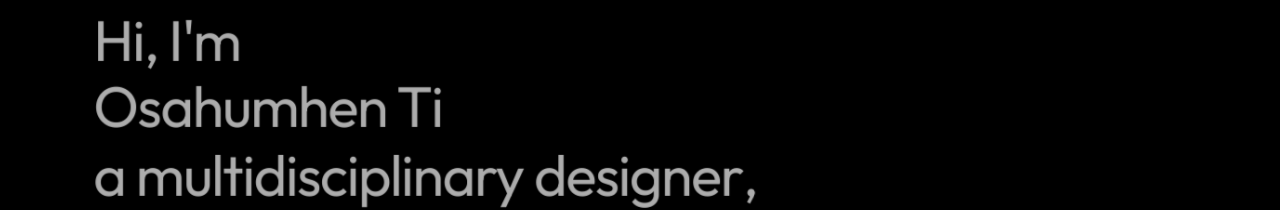
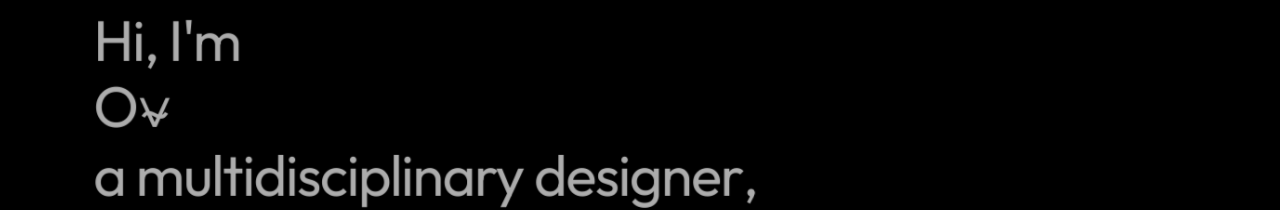
Before and after one commit to Osati116/osati-portfolio, a Next.js app: page / in a window 1280 px wide. Shown: the part 254-464 px from the top of the page. Built offline with nearby package versions, Linux system fonts and the light colour scheme; no server answers.

Commit message:
feat(hero): glyph letter reveal when typing IN and clean normal text when typing OUT

```diff
--- a/components/sections/hero-section.tsx
+++ b/components/sections/hero-section.tsx
@@ -12,9 +12,18 @@ const NAV_LINKS = [
   { label: "Shop", href: "#shop", tag: "04" },
 ];
 
+const ALIEN_GLYPHS = "⍟⏣⌬⍎⍕⍱⍲⍳⍴⍶⍷ᚠᚥᚦᛏᛒᛖᛗᛚᛜᛟᛞᚲꘐꘒꘓꘔꘖ⋈⋉⋊⋋⋌⋍⋎⋏⋐⋑⋒⋓⋔⋕⎔⎕⏥⏦⏧⏨Ø∆⌖§¥◊◈◆◇01XZ".split("");
+
+function getRandomGlyph(): string {
+  return ALIEN_GLYPHS[Math.floor(Math.random() * ALIEN_GLYPHS.length)];
+}
+
 function TypingName({ name = "Osahumhen Timothy Iyamah" }: { name?: string }) {
   const [displayText, setDisplayText] = React.useState("");
   const [isDeleting, setIsDeleting] = React.useState(false);
+  const [charIndex, setCharIndex] = React.useState(0);
+  const [scrambleTick, setScrambleTick] = React.useState(0);
+  const [lockedText, setLockedText] = React.useState("");
   const [prefersReducedMotion, setPrefersReducedMotion] = React.useState(false);
 
   React.useEffect(() => {
@@ -33,31 +42,60 @@ function TypingName({ name = "Osahumhen Timothy Iyamah" }: { name?: string }) {
     let timeoutId: NodeJS.Timeout;
 
     if (!isDeleting) {
-      if (displayText.length < name.length) {
-        timeoutId = setTimeout(() => {
-          setDisplayText(name.slice(0, displayText.length + 1));
-        }, 65);
+      // --- TYPING IN: Glyph letter reveal ---
+      if (charIndex < name.length) {
+        if (name[charIndex] === " ") {
+          // Instant space to preserve clean word boundaries
+          timeoutId = setTimeout(() => {
+            const nextLocked = lockedText + " ";
+            setLockedText(nextLocked);
+            setDisplayText(nextLocked);
+            setCharIndex((prev) => prev + 1);
+            setScrambleTick(0);
+          }, 15);
+        } else if (scrambleTick < 2) {
+          // Glyph mutation tick for the active character being typed in
+          timeoutId = setTimeout(() => {
+            setDisplayText(lockedText + getRandomGlyph());
+            setScrambleTick((prev) => prev + 1);
+          }, 32);
+        } else {
+          // Reveal the authentic Latin character
+          timeoutId = setTimeout(() => {
+            const nextLocked = lockedText + name[charIndex];
+            setLockedText(nextLocked);
+            setDisplayText(nextLocked);
+            setCharIndex((prev) => prev + 1);
+            setScrambleTick(0);
+          }, 36);
+        }
       } else {
-        // Full name completed typing out: hold for 2.8s so it can be comfortably read
+        // Full name completed typing in: hold for 2.8s so it can be comfortably read
         timeoutId = setTimeout(() => {
           setIsDeleting(true);
         }, 2800);
       }
     } else {
+      // --- TYPING OUT: Normal text backspace deletion ---
       if (displayText.length > 0) {
         timeoutId = setTimeout(() => {
-          setDisplayText(name.slice(0, displayText.length - 1));
-        }, 32);
+          const nextText = displayText.slice(0, displayText.length - 1);
+          setDisplayText(nextText);
+          setLockedText(nextText);
+        }, 30);
       } else {
-        // Paused at empty for 400ms before looping endlessly
+        // Paused at empty for 400ms before typing in again
         timeoutId = setTimeout(() => {
+          setCharIndex(0);
+          setScrambleTick(0);
+          setLockedText("");
           setIsDeleting(false);
         }, 400);
       }
     }
 
     return () => clearTimeout(timeoutId);
-  }, [displayText, isDeleting, name, prefersReducedMotion]);
+  }, [displayText, isDeleting, charIndex, scrambleTick, lockedText, name, prefersReducedMotion]);
 
   const lastSpaceIndex = displayText.lastIndexOf(" ");
   const leadingText = lastSpaceIndex !== -1 ? displayText.slice(0, lastSpaceIndex + 1) : "";
```
